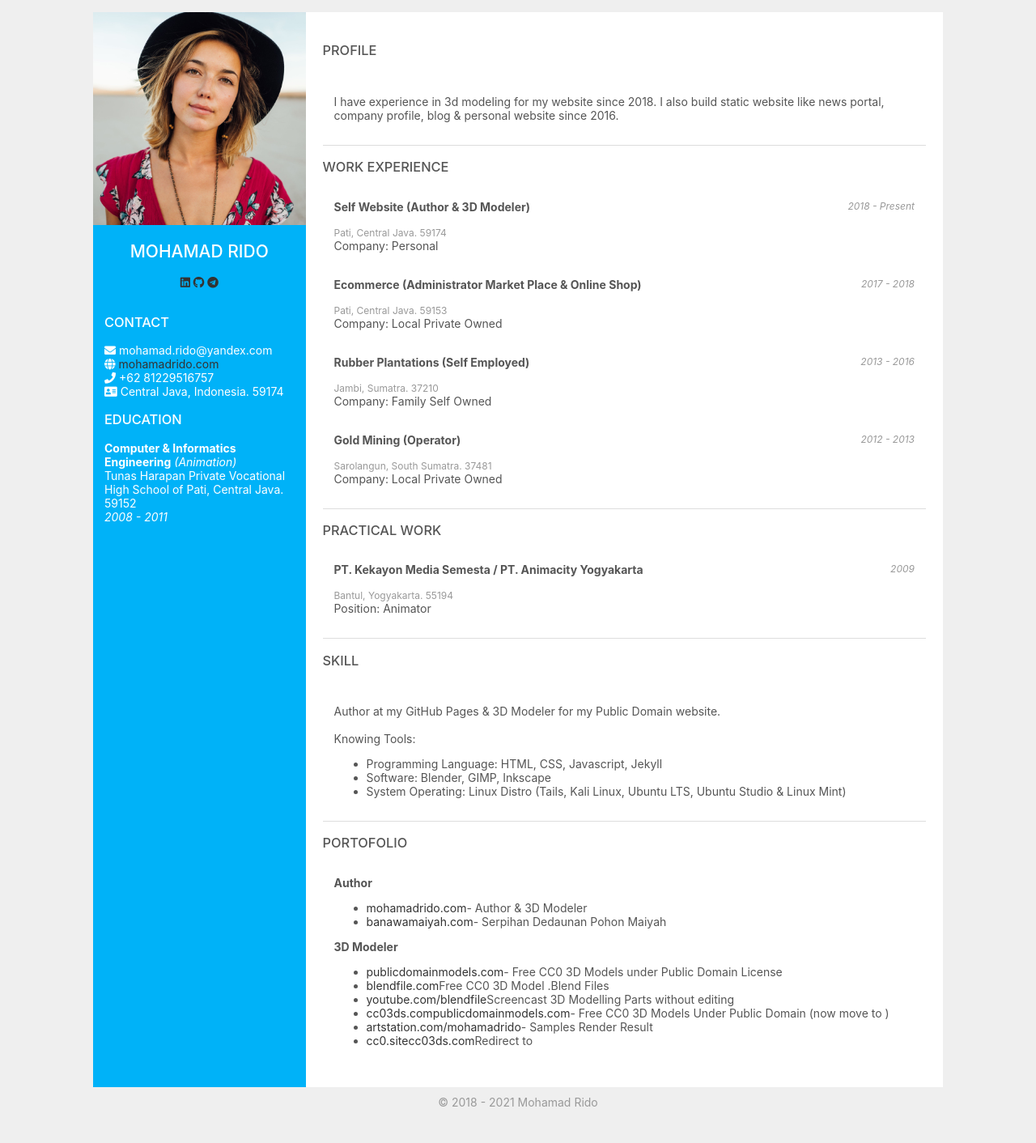
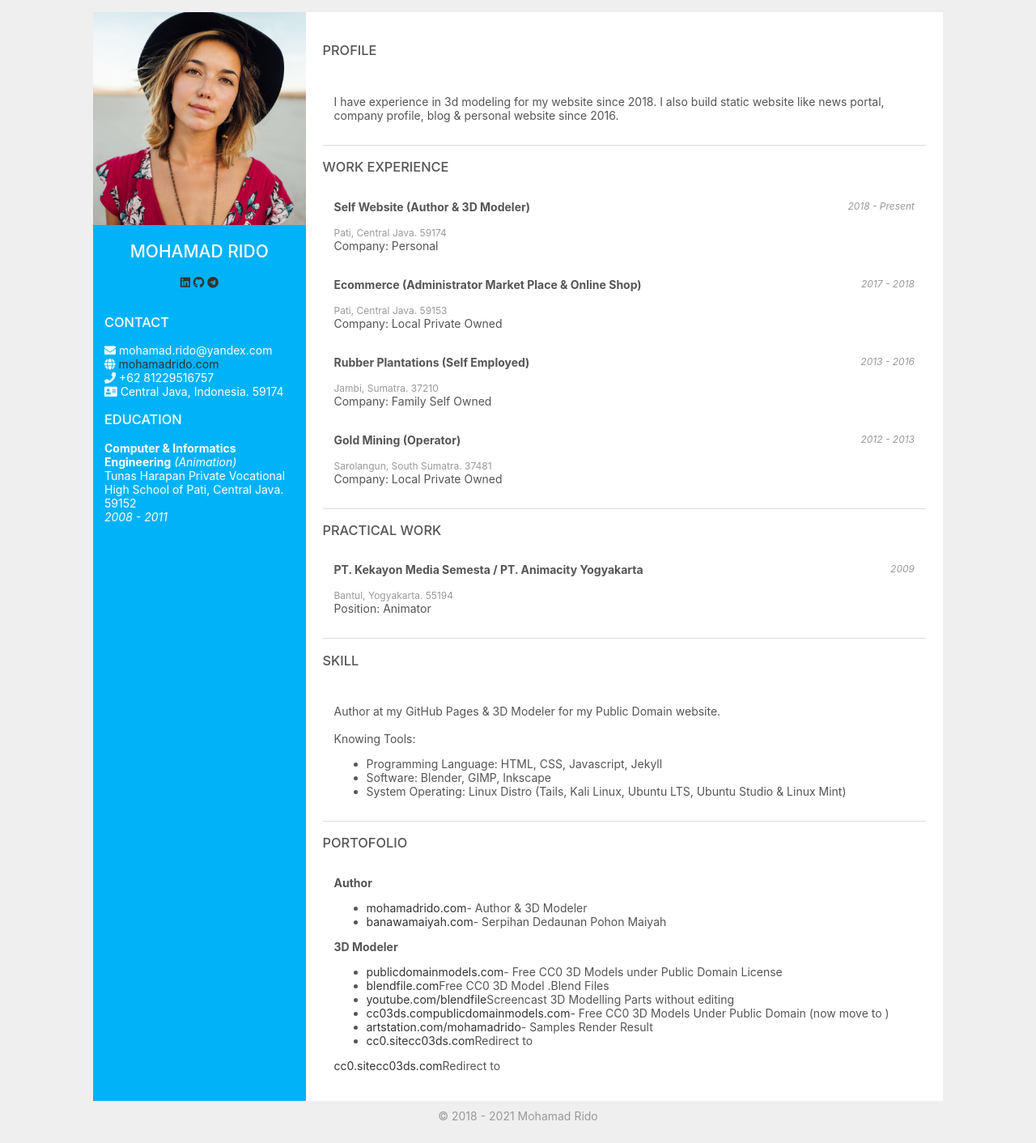
Before and after one commit to mohamadrido/about, a Jekyll site: the page built from index.html, in a window 1280 px wide. Shown: the whole page at 81% size. Built offline with Jekyll 4.4.1, drawn with Linux system fonts in a browser that asks for light colours; nearby versions of some CDN libraries.

Commit message:
Update index.html

```diff
--- a/index.html
+++ b/index.html
@@ -109,6 +109,7 @@ layout: default
       <li><a href="https://artstation.com/mohamadrido">artstation.com/mohamadrido</a> - Samples Render Result</li>
       <li><a href="https://cc0.site">cc0.site</a> Redirect to <a href="https://cc03ds.com">cc03ds.com</a></li>
       </ul>
+      <a href="https://cc0.site">cc0.site</a> Redirect to <a href="https://cc03ds.com">cc03ds.com</a>
     </div>
 
   </div>
```
